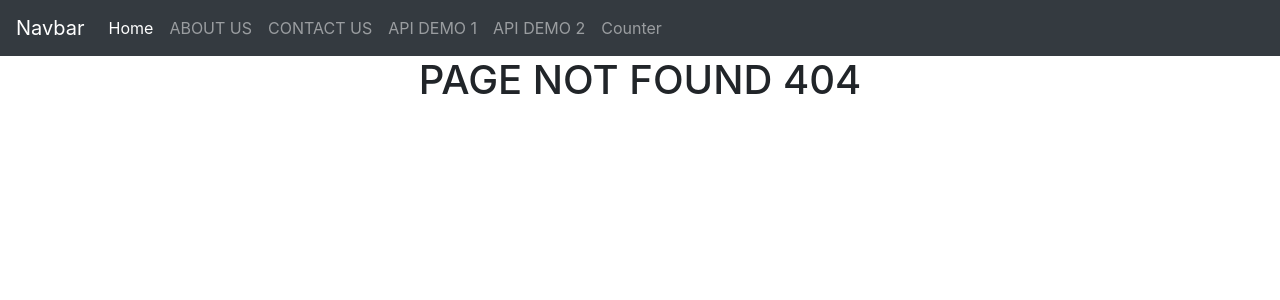
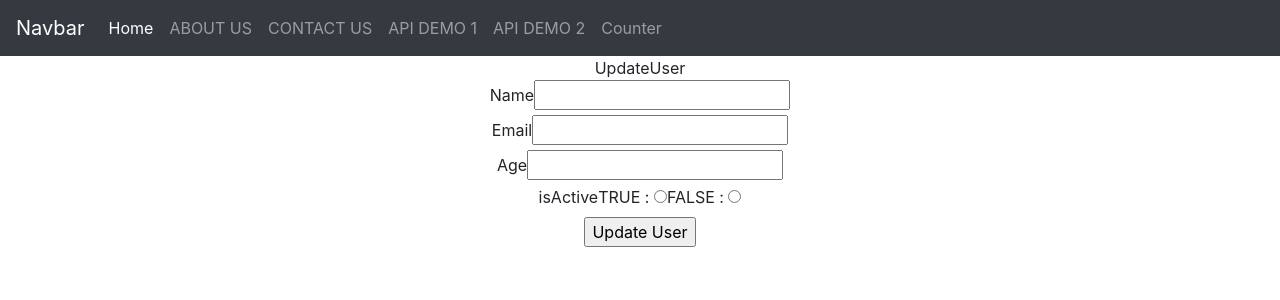
Before and after one commit to samirvithlani/bhavya-react, a React (Create React App) app: page /userupdate/1 in a window 1280 px wide. Before the commit this address had no page. Shown: the top 300 px of the page. Built offline with nearby package versions, Linux system fonts and the light colour scheme; no server answers.

Commit message:
put delete

```diff
--- a/src/App.js
+++ b/src/App.js
@@ -18,6 +18,8 @@ import { AboutCompany } from "./components/AboutCompany";
 import { ApiDemo1 } from "./components/ApiDemo1";
 import { ApiDemo2 } from "./components/ApiDemo2";
 import { Counter } from "./components/Counter";
+import { UserDetail } from "./components/UserDetail";
+import { UpdateUser } from "./UpdateUser";
 function App() {
   var title = "Royal Tehnosoft";
   return (
@@ -39,6 +41,8 @@ function App() {
         <Route path="/apidemo1" element={<ApiDemo1/>}></Route>
         <Route path="/apidemo2" element={<ApiDemo2/>}></Route>
         <Route path="/counter" element={<Counter/>}></Route>
+        <Route path ="/userdetail/:id" element = {<UserDetail/>}></Route>
+        <Route path = "/userupdate/:id" element = {<UpdateUser/>}></Route>
         <Route path="/*" element={<h1>PAGE NOT FOUND 404</h1>}></Route>
         </Routes>
     </div>
--- /dev/null
+++ b/src/UpdateUser.jsx
@@ -0,0 +1,72 @@
+import axios from "axios";
+import React from "react";
+import { useForm } from "react-hook-form";
+import { useNavigate, useParams } from "react-router-dom";
+
+export const UpdateUser = () => {
+
+    var naviagate = useNavigate();
+  var id = useParams().id;
+  const updateUser = async (data) => {
+    console.log(data);
+    var userObj = {
+        name: data.name,
+        email: data.email,
+        age: data.age,
+        isActive: data.isActive =="true" ? true : false,
+    }
+    // var userObj = {
+    //   name: "raj",
+    //   email: "raj@mail.in",
+    //   age: 24,
+    //   isActive: true,
+    // };
+    const res = await axios.put(
+      "https://node5.onrender.com/user/user/" + id,
+      userObj
+    );
+    console.log(res.data.data);
+
+    if(res.status===200){
+        naviagate("/apidemo2");
+    }
+  };
+
+  const {register,handleSubmit,formState:{errors}} = useForm(
+    {
+
+        defaultValues:async()=>{
+            const res = await axios.get("https://node5.onrender.com/user/user/"+id);
+            return res.data.data;
+        }
+    }
+  );
+
+
+  return <div>UpdateUser
+    {/* <button onClick={()=>{updateUser()}}>Update User</button> */}
+    <form onSubmit={handleSubmit(updateUser)}>
+        <div>
+            <label htmlFor="name">Name</label>
+            <input type="text" id="name" {...register("name")}/>
+        </div>
+        <div>
+            <label htmlFor="email">Email</label>
+            <input type="text" id="email" {...register("email")}/>
+        </div>
+        <div>
+            <label htmlFor="age">Age</label>
+            <input type="text" id="age" {...register("age")}/>
+        </div>
+        <div>
+            <label htmlFor="isActive">isActive</label>
+            TRUE : <input type="radio" id="isActive" value ="true" {...register("isActive")}/>
+            FALSE : <input type="radio" id="isActive" value = "false" {...register("isActive")}/>
+        </div>
+        <div>
+            <input type="submit" value="Update User"/>
+        </div>
+
+    </form>
+  </div>;
+};
--- a/src/components/ApiDemo2.jsx
+++ b/src/components/ApiDemo2.jsx
@@ -1,23 +1,65 @@
-import axios from 'axios'
-import React, { useState } from 'react'
+import axios from "axios";
+import React, { useEffect, useState } from "react";
+import { Link } from "react-router-dom";
 
 export const ApiDemo2 = () => {
-    const [loder, setloder] = useState()
-    const getUsers = async () => {
-        setloder(true)
-        const res = await axios.get("https://node5.onrender.com/user/user")
-        console.log(res.data.data)
-        if(res?.data?.data?.length > 0){
-            setloder(false)
-        }
+  const [loder, setloder] = useState();
+  const [users, setusers] = useState([]);
+  const getUsers = async () => {
+    setloder(true);
+    const res = await axios.get("https://node5.onrender.com/user/user");
+    console.log(res.data.data);
+    setusers(res.data.data);
+    if (res?.data?.data?.length > 0) {
+      setloder(false);
+    }
+  };
+  useEffect(() => {
+    getUsers();
+  }, []);
 
+  const deleteUser = async (id) => {
+
+    const res = await axios.delete("https://node5.onrender.com/user/user/"+id);
+    console.log(res.status); //204
+    if(res.status===204){
+        getUsers();
     }
+  }
+
   return (
     <div>
-        <button onClick={()=>{getUsers()}}>Get Users</button>
-        {
-            loder?<h1>Loding...</h1>:null
-        }
+      {loder ? <h1>Loding...</h1> : null}
+      <table className="table table-dark">
+        <thead>
+          <tr>
+            <th scope="col">Id</th>
+            <th scope="col">Name</th>
+            <th scope="col">Email</th>
+            <th scope="col">AGE</th>
+            <th scope="col">STATUS</th>
+            <th scope="col">ACTION</th>
+          </tr>
+        </thead>
+        <tbody>
+          {users?.map((user) => {
+            return (
+              <tr key={user._id}>
+                <th scope="row">{user._id}</th>
+                <td>{user.name}</td>
+                <td>{user.email}</td>
+                <td>{user.age}</td>
+                <td>{user.isActive ? "ACTIVE" : "NOT ACTIVE"}</td>
+                <td>
+                  <button onClick={()=>{deleteUser(user._id)}} className="btn btn-danger">DELETE</button>
+                  <Link to = {`/userdetail/${user._id}`} className="btn btn-primary">DETAIL</Link>
+                  <Link to = {`/userupdate/${user._id}`} className="btn btn-warning">EDIT</Link>
+                </td>
+              </tr>
+            );
+          })}
+        </tbody>
+      </table>
     </div>
-  )
-}
+  );
+};
--- /dev/null
+++ b/src/components/UserDetail.jsx
@@ -0,0 +1,35 @@
+import axios from 'axios'
+import React, { useEffect, useState } from 'react'
+import { useParams } from 'react-router-dom'
+
+export const UserDetail = () => {
+    var id = useParams().id
+    const [user, setuser] = useState({})
+    const getUserDetail = async () => {
+
+        const res= await axios.get("https://node5.onrender.com/user/user/"+id);
+        setuser(res.data.data);
+
+    }
+    useEffect(() => {
+
+        getUserDetail();
+
+    }, [])
+
+  return (
+    <div>UserDetail
+        {
+            user._id== undefined || user._id==null ? <h1>Loding...</h1> :
+        <>
+            <h1>ID = {id}</h1>
+            <h1>Name = {user.name}</h1>
+            <h1>Email = {user.email}</h1>
+            <h1>Age = {user.age}</h1>
+            <h1>Active = {user.isActive ? "ACTIVE" : "NOT ACTIVE"}</h1>
+        </>
+    }
+
+    </div>
+  )
+}
```
